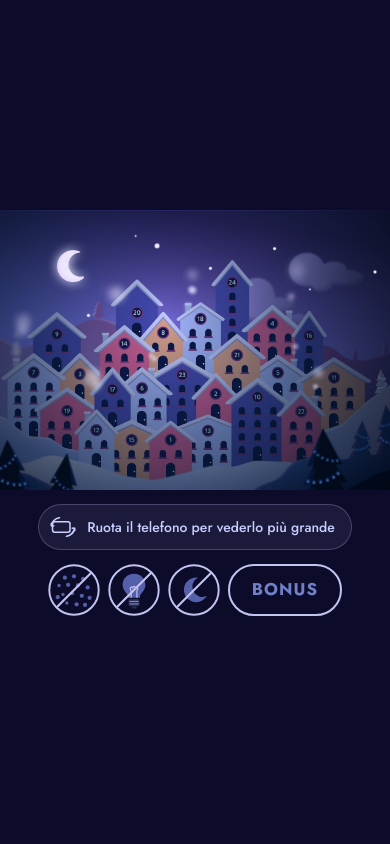
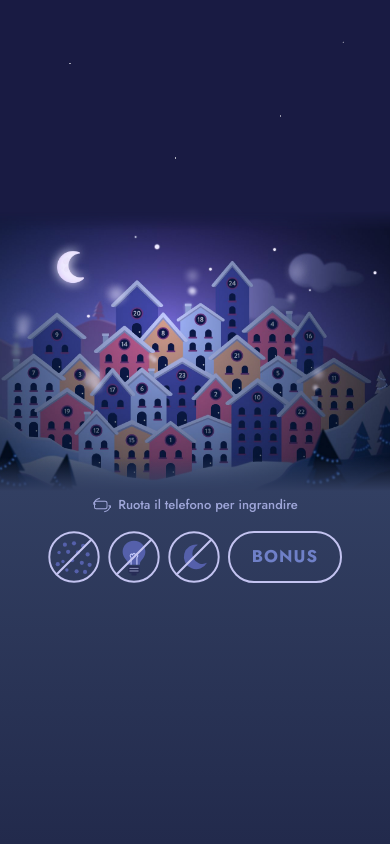
Before and after one commit to giovannaarcieri-crypto/calendario-avvento, a plain HTML site: page index.html in a window 390 px wide. Drawn offline with Linux system fonts and the light colour scheme.

Commit message:
Telefono: villaggio a tutto schermo, cielo e neve
Co-Authored-By: Claude Opus 5.5 <noreply@anthropic.com>
Claude-Session: https://claude.ai/code/session_01D78iny6kKeKd3XmKCyHTrW

```diff
--- a/index.html
+++ b/index.html
@@ -204,6 +204,8 @@ body{
 .chiudi-ist svg{width:100%;height:100%;display:block}
 .btn.attivo{background:var(--oro);color:var(--inchiostro);border-color:var(--oro)}
 .solo-mobile{display:none}
+.cielo{display:none}
+.neve-giu{display:contents}
 .ruota{display:none;align-items:center;gap:10px;margin:14px auto 0;padding:8px 16px 8px 10px;border-radius:999px;
   color:#c9ceff;background:rgba(201,198,245,.08);border:1px solid rgba(201,198,245,.25);font:500 14px 'Jost',sans-serif}
 .ruota svg{width:28px;height:28px;flex:none;animation:gira 3.2s ease-in-out infinite}
@@ -271,7 +273,19 @@ body{
   .cornice{max-width:none;overflow:hidden;height:calc(100vw * 1920 / 1290 * 925 / 1920)}
   .scena{width:calc(100vw * 1920 / 1290);margin-left:calc(100vw * -410 / 1290)}
   .casella{width:6%}
-  .ruota{display:flex}
+  /* tutto lo schermo è il villaggio: cielo sopra, neve sotto */
+  html,body{background:#191b43}
+  body{justify-content:flex-start;min-height:100svh}
+  .cielo{display:block;flex:1 1 0;min-height:24px;width:100%;
+    background:radial-gradient(1.5px 1.5px at 18% 30%,#fff9 50%,transparent 51%),radial-gradient(1.5px 1.5px at 72% 55%,#fff8 50%,transparent 51%),
+      radial-gradient(2px 2px at 45% 75%,#fffa 50%,transparent 51%),radial-gradient(1.5px 1.5px at 88% 20%,#fff7 50%,transparent 51%),#191b43}
+  .cornice{-webkit-mask-image:linear-gradient(#0000,#000 7%);mask-image:linear-gradient(#0000,#000 7%)}
+  .neve-giu{display:flex;flex-direction:column;align-items:center;flex:1.6 1 0;width:100%;position:relative;z-index:2;
+    margin-top:-34px;padding:34px 0 calc(16px + env(safe-area-inset-bottom));
+    background:linear-gradient(180deg,#323f6200 0,#323f62 34px,#2c3759 45%,#222a4c 100%)}
+  .neve-giu .barra{padding:6px 12px 0}
+  .ruota{display:flex;margin:4px auto 10px;padding:0;border:none;background:none;font-size:13px;color:#b3b9ee;opacity:.85;gap:6px}
+  .ruota svg{width:20px;height:20px}
   .icona,.bonus{display:none}
   .solo-mobile{display:inline-block}
   .ico-btn{display:inline-block}
@@ -285,6 +299,7 @@ body{
 </head>
 <body>
 
+<div class="cielo" aria-hidden="true"></div>
 <div class="cornice">
   <div class="scena" id="scena">
     <img src="sfondo.jpg" alt="Villaggio innevato di notte con 24 casette numerate">
@@ -303,9 +318,10 @@ body{
   </div>
 </div>
 
+<div class="neve-giu">
 <div class="ruota" aria-hidden="true">
   <svg viewBox="0 0 48 48"><rect x="15" y="6" width="18" height="30" rx="4" fill="none" stroke="currentColor" stroke-width="2.6"/><path d="M8 30a18 18 0 0 0 14 14m-4 0h4v-4M40 18A18 18 0 0 0 26 4m4 0h-4v4" fill="none" stroke="currentColor" stroke-width="2.6" stroke-linecap="round" stroke-linejoin="round"/></svg>
-  <span>Ruota il telefono per vederlo più grande</span>
+  <span>Ruota il telefono per ingrandire</span>
 </div>
 <div class="barra">
   <button class="ico-btn" data-tipo="neve" aria-label="Neve" aria-pressed="false"></button>
@@ -320,6 +336,7 @@ body{
   <!-- versione da condividere: niente pulsanti di prova -->
   <button class="btn" id="btnAnteprima" hidden></button>
   <button class="btn" id="btnReset" hidden></button>
+</div>
 </div>
 
 <div class="velo" id="velo" role="dialog" aria-modal="true" aria-labelledby="titoloB">
--- a/sw.js
+++ b/sw.js
@@ -1,5 +1,5 @@
 // Funzionamento offline: salva tutti i file del calendario sul telefono
-const CACHE = 'avvento-v6';
+const CACHE = 'avvento-v7';
 const FILES = [
  "./",
  "apple-touch-icon.png",
```
